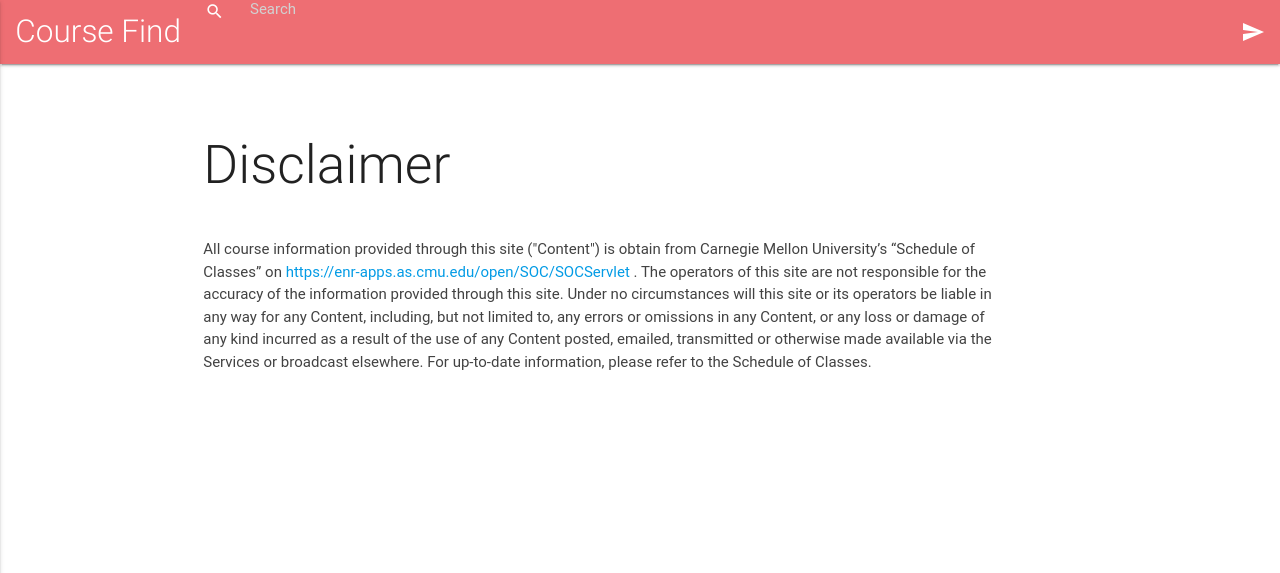
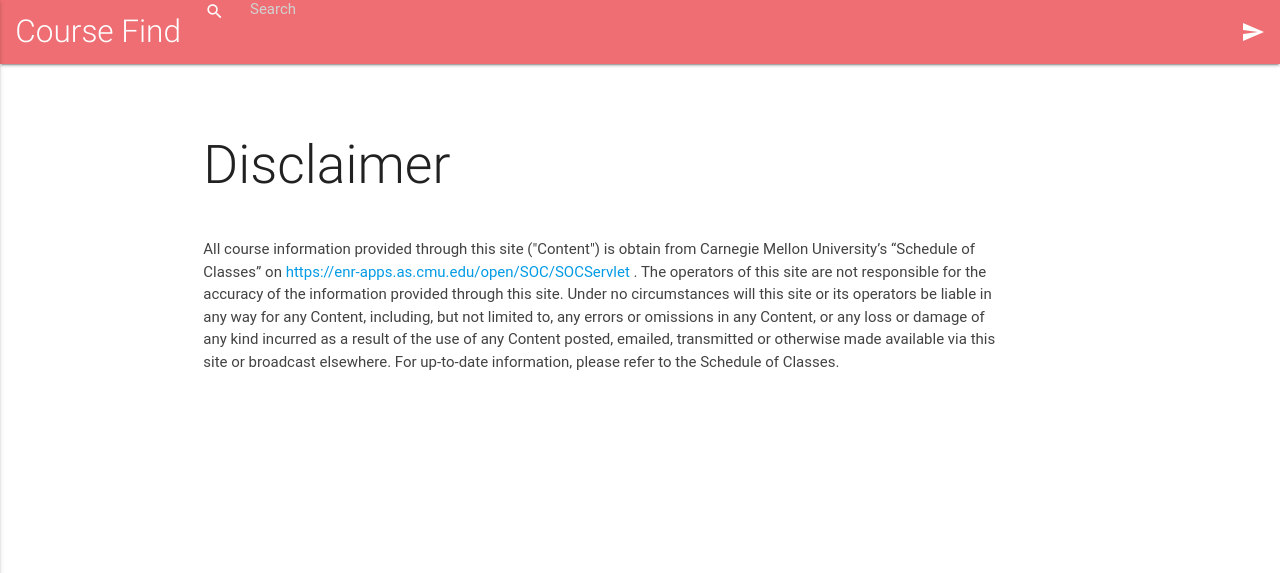
Before and after one commit to justinchuby/cmu-coursefind, a Django app: page /disclaimer in a window 1280 px wide. Shown: the top 573 px of the page. Run offline with Django 3.2, Linux system fonts and the light colour scheme; some libraries are stand-ins or nearby versions; some web fonts are replaced.

Commit message:
Update disclaimer

```diff
--- a/coursefind-django/app/templates/app/disclaimer.html
+++ b/coursefind-django/app/templates/app/disclaimer.html
@@ -11,7 +11,7 @@
         obtain from Carnegie Mellon University’s “Schedule of Classes” on
         <a href="https://enr-apps.as.cmu.edu/open/SOC/SOCServlet" target="_blank" rel="nofollow"> https://enr-apps.as.cmu.edu/open/SOC/SOCServlet </a>.
         The operators of this site are not responsible for the accuracy of the information provided through this site.
-        Under no circumstances will this site or its operators be liable in any way for any Content, including, but not limited to, any errors or omissions in any Content, or any loss or damage of any kind incurred as a result of the use of any Content posted, emailed, transmitted or otherwise made available via the Services or broadcast elsewhere.
+        Under no circumstances will this site or its operators be liable in any way for any Content, including, but not limited to, any errors or omissions in any Content, or any loss or damage of any kind incurred as a result of the use of any Content posted, emailed, transmitted or otherwise made available via this site or broadcast elsewhere.
         For up-to-date information, please refer to the Schedule of Classes.
       </p>
       </div>
```
